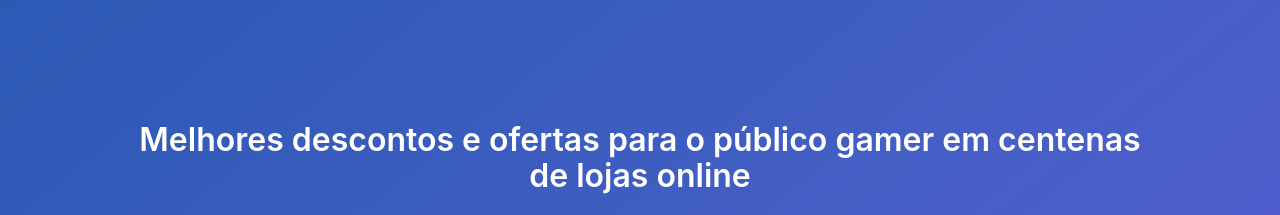
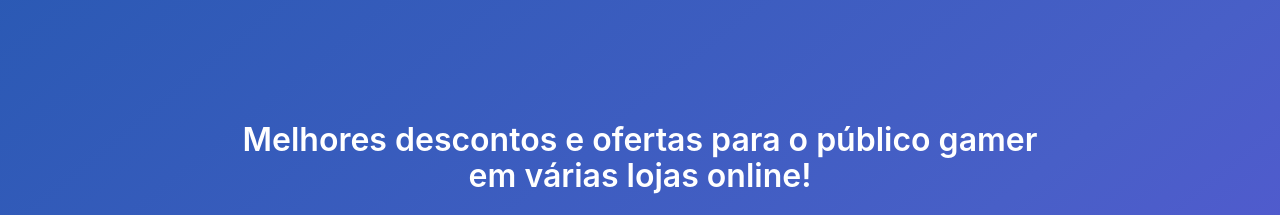
Before and after one commit to david27alves/promogamer, a plain HTML site: page index.html in a window 1280 px wide. Shown: the part 74-289 px from the top of the page. Drawn offline with nearby package versions, Linux system fonts and the light colour scheme.

Commit message:
corrigido h1 title

```diff
--- a/index.html
+++ b/index.html
@@ -47,7 +47,7 @@
 
 		<div class="hero-body">
 			<div class="container has-text-centered">
-				<h1 class="title">Melhores descontos e ofertas para o público gamer em centenas</br>de lojas online</h1>
+				<h1 class="title">Melhores descontos e ofertas para o público gamer </br>em várias lojas online!</h1>
                 <button class="button is-primary is-large is-rounded is-focused">
                     <span class="icon is-medium">
                       <i class="fab fa-whatsapp"></i>
```
